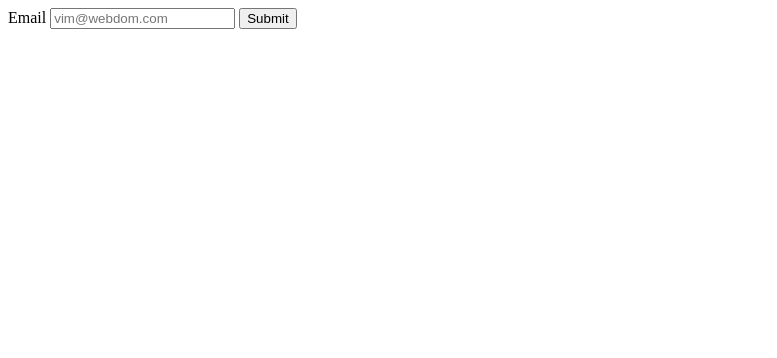
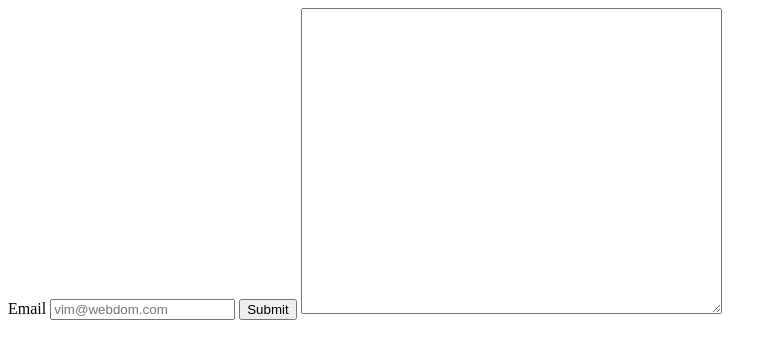
Before and after one commit to HadjiRami/HTML, a plain HTML site: page index.html in a window 1280 px wide. Shown: the whole page, without its empty margins (0-777 px from the left). Drawn offline with Linux system fonts and the light colour scheme.

Commit message:
Add form with email input field, placeholder,  required validation, and textarea

```diff
--- a/index.html
+++ b/index.html
@@ -9,8 +9,9 @@
     <!--exembel wbdom.com-->
     <form action="https://webdom.com/submit" method="post">
         <label for="Email-input">Email</label>
-        <input type="text" id="Email-input" placeholder="vim@webdom.com">
+        <input type="text" id="Email-input" placeholder="vim@webdom.com" required>
         <input type="submit">
+        <textarea name="" id="" cols="50" rows="20"></textarea>
     </form>
 </body>
 </html>
```
